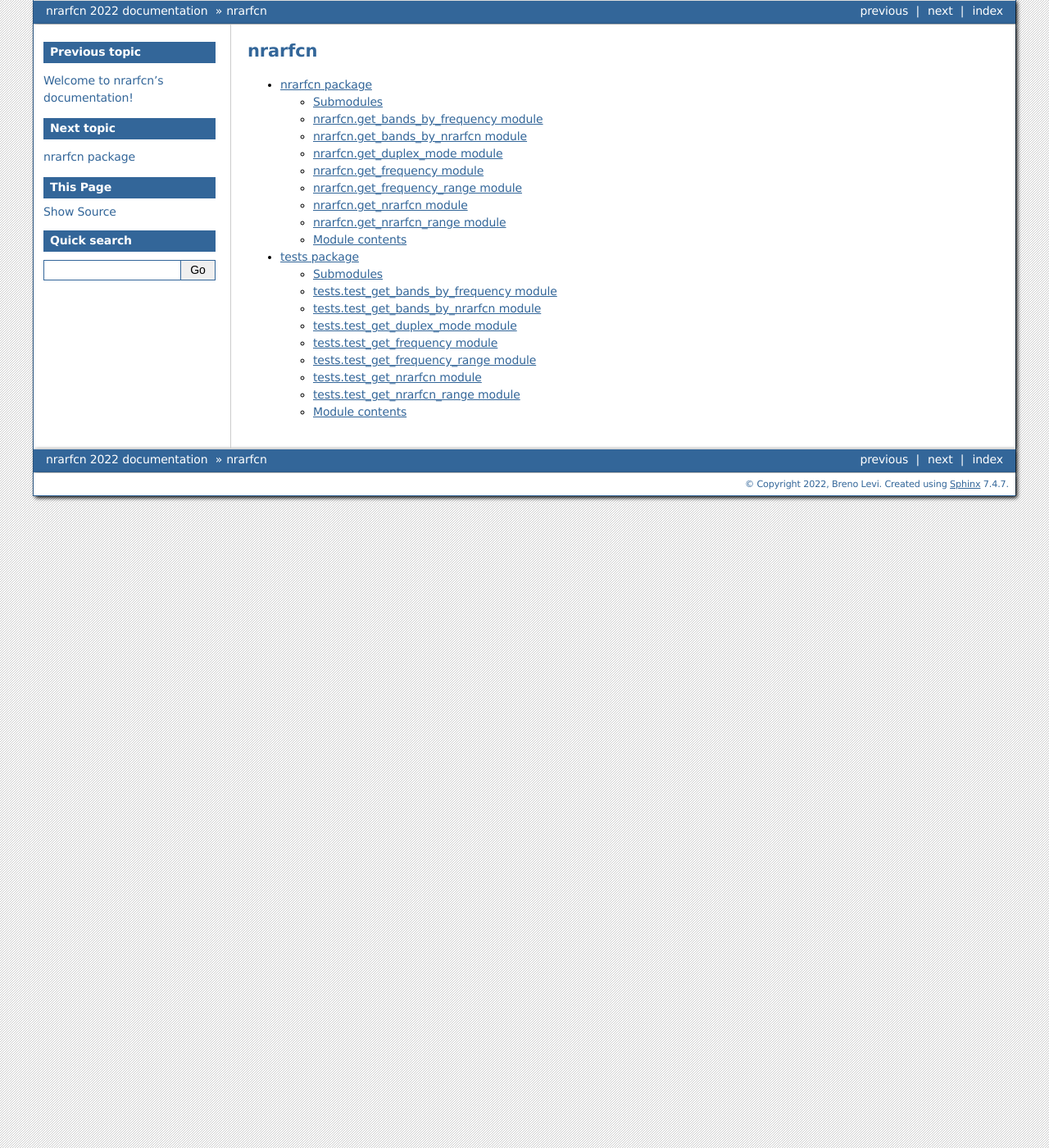
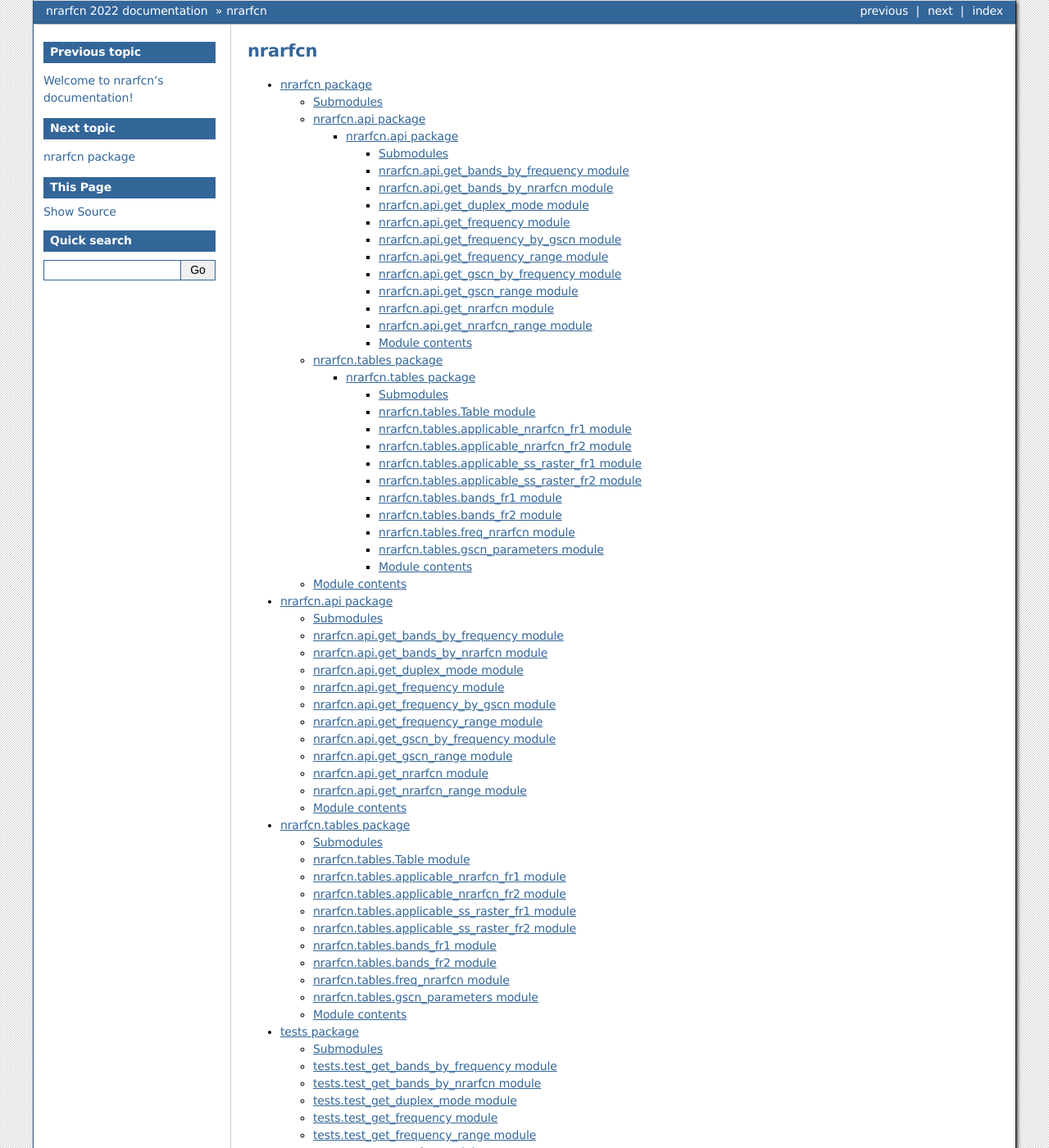
Before and after one commit to blevic/nrarfcn, a Sphinx documentation site: the page built from docs/modules.rst, in a window 1280 px wide and 1400 px high. Shown: the whole window at 82% size. Built offline with Sphinx 7.4.7, drawn with Linux system fonts in a browser that asks for light colours.

Commit message:
Update documentation to reflect new api/ and tables/ module structure

```diff
--- a/docs/modules.rst
+++ b/docs/modules.rst
@@ -5,4 +5,6 @@ nrarfcn
    :maxdepth: 4
 
    nrarfcn
+   nrarfcn.api
+   nrarfcn.tables
    tests
--- /dev/null
+++ b/docs/nrarfcn.api.rst
@@ -0,0 +1,93 @@
+nrarfcn.api package
+==================
+
+Submodules
+----------
+
+nrarfcn.api.get\_bands\_by\_frequency module
+-------------------------------------------
+
+.. automodule:: nrarfcn.api.get_bands_by_frequency
+   :members:
+   :undoc-members:
+   :show-inheritance:
+
+nrarfcn.api.get\_bands\_by\_nrarfcn module
+-----------------------------------------
+
+.. automodule:: nrarfcn.api.get_bands_by_nrarfcn
+   :members:
+   :undoc-members:
+   :show-inheritance:
+
+nrarfcn.api.get\_duplex\_mode module
+-----------------------------------
+
+.. automodule:: nrarfcn.api.get_duplex_mode
+   :members:
+   :undoc-members:
+   :show-inheritance:
+
+nrarfcn.api.get\_frequency module
+--------------------------------
+
+.. automodule:: nrarfcn.api.get_frequency
+   :members:
+   :undoc-members:
+   :show-inheritance:
+
+nrarfcn.api.get\_frequency\_by\_gscn module
+------------------------------------------
+
+.. automodule:: nrarfcn.api.get_frequency_by_gscn
+   :members:
+   :undoc-members:
+   :show-inheritance:
+
+nrarfcn.api.get\_frequency\_range module
+---------------------------------------
+
+.. automodule:: nrarfcn.api.get_frequency_range
+   :members:
+   :undoc-members:
+   :show-inheritance:
+
+nrarfcn.api.get\_gscn\_by\_frequency module
+------------------------------------------
+
+.. automodule:: nrarfcn.api.get_gscn_by_frequency
+   :members:
+   :undoc-members:
+   :show-inheritance:
+
+nrarfcn.api.get\_gscn\_range module
+----------------------------------
+
+.. automodule:: nrarfcn.api.get_gscn_range
+   :members:
+   :undoc-members:
+   :show-inheritance:
+
+nrarfcn.api.get\_nrarfcn module
+------------------------------
+
+.. automodule:: nrarfcn.api.get_nrarfcn
+   :members:
+   :undoc-members:
+   :show-inheritance:
+
+nrarfcn.api.get\_nrarfcn\_range module
+-------------------------------------
+
+.. automodule:: nrarfcn.api.get_nrarfcn_range
+   :members:
+   :undoc-members:
+   :show-inheritance:
+
+Module contents
+--------------
+
+.. automodule:: nrarfcn.api
+   :members:
+   :undoc-members:
+   :show-inheritance:
--- a/docs/nrarfcn.rst
+++ b/docs/nrarfcn.rst
@@ -4,61 +4,21 @@ nrarfcn package
 Submodules
 ----------
 
-nrarfcn.get\_bands\_by\_frequency module
-----------------------------------------
+nrarfcn.api package
+-------------------
 
-.. automodule:: nrarfcn.get_bands_by_frequency
-   :members:
-   :undoc-members:
-   :show-inheritance:
+.. toctree::
+   :maxdepth: 4
 
-nrarfcn.get\_bands\_by\_nrarfcn module
---------------------------------------
+   nrarfcn.api
 
-.. automodule:: nrarfcn.get_bands_by_nrarfcn
-   :members:
-   :undoc-members:
-   :show-inheritance:
+nrarfcn.tables package
+----------------------
 
-nrarfcn.get\_duplex\_mode module
---------------------------------
+.. toctree::
+   :maxdepth: 4
 
-.. automodule:: nrarfcn.get_duplex_mode
-   :members:
-   :undoc-members:
-   :show-inheritance:
-
-nrarfcn.get\_frequency module
------------------------------
-
-.. automodule:: nrarfcn.get_frequency
-   :members:
-   :undoc-members:
-   :show-inheritance:
-
-nrarfcn.get\_frequency\_range module
-------------------------------------
-
-.. automodule:: nrarfcn.get_frequency_range
-   :members:
-   :undoc-members:
-   :show-inheritance:
-
-nrarfcn.get\_nrarfcn module
----------------------------
-
-.. automodule:: nrarfcn.get_nrarfcn
-   :members:
-   :undoc-members:
-   :show-inheritance:
-
-nrarfcn.get\_nrarfcn\_range module
-----------------------------------
-
-.. automodule:: nrarfcn.get_nrarfcn_range
-   :members:
-   :undoc-members:
-   :show-inheritance:
+   nrarfcn.tables
 
 Module contents
 ---------------
--- /dev/null
+++ b/docs/nrarfcn.tables.rst
@@ -0,0 +1,85 @@
+nrarfcn.tables package
+=====================
+
+Submodules
+----------
+
+nrarfcn.tables.Table module
+---------------------------
+
+.. automodule:: nrarfcn.tables.Table
+   :members:
+   :undoc-members:
+   :show-inheritance:
+
+nrarfcn.tables.applicable\_nrarfcn\_fr1 module
+---------------------------------------------
+
+.. automodule:: nrarfcn.tables.applicable_nrarfcn_fr1
+   :members:
+   :undoc-members:
+   :show-inheritance:
+
+nrarfcn.tables.applicable\_nrarfcn\_fr2 module
+---------------------------------------------
+
+.. automodule:: nrarfcn.tables.applicable_nrarfcn_fr2
+   :members:
+   :undoc-members:
+   :show-inheritance:
+
+nrarfcn.tables.applicable\_ss\_raster\_fr1 module
+------------------------------------------------
+
+.. automodule:: nrarfcn.tables.applicable_ss_raster_fr1
+   :members:
+   :undoc-members:
+   :show-inheritance:
+
+nrarfcn.tables.applicable\_ss\_raster\_fr2 module
+------------------------------------------------
+
+.. automodule:: nrarfcn.tables.applicable_ss_raster_fr2
+   :members:
+   :undoc-members:
+   :show-inheritance:
+
+nrarfcn.tables.bands\_fr1 module
+-------------------------------
+
+.. automodule:: nrarfcn.tables.bands_fr1
+   :members:
+   :undoc-members:
+   :show-inheritance:
+
+nrarfcn.tables.bands\_fr2 module
+-------------------------------
+
+.. automodule:: nrarfcn.tables.bands_fr2
+   :members:
+   :undoc-members:
+   :show-inheritance:
+
+nrarfcn.tables.freq\_nrarfcn module
+----------------------------------
+
+.. automodule:: nrarfcn.tables.freq_nrarfcn
+   :members:
+   :undoc-members:
+   :show-inheritance:
+
+nrarfcn.tables.gscn\_parameters module
+-------------------------------------
+
+.. automodule:: nrarfcn.tables.gscn_parameters
+   :members:
+   :undoc-members:
+   :show-inheritance:
+
+Module contents
+--------------
+
+.. automodule:: nrarfcn.tables
+   :members:
+   :undoc-members:
+   :show-inheritance:
```
